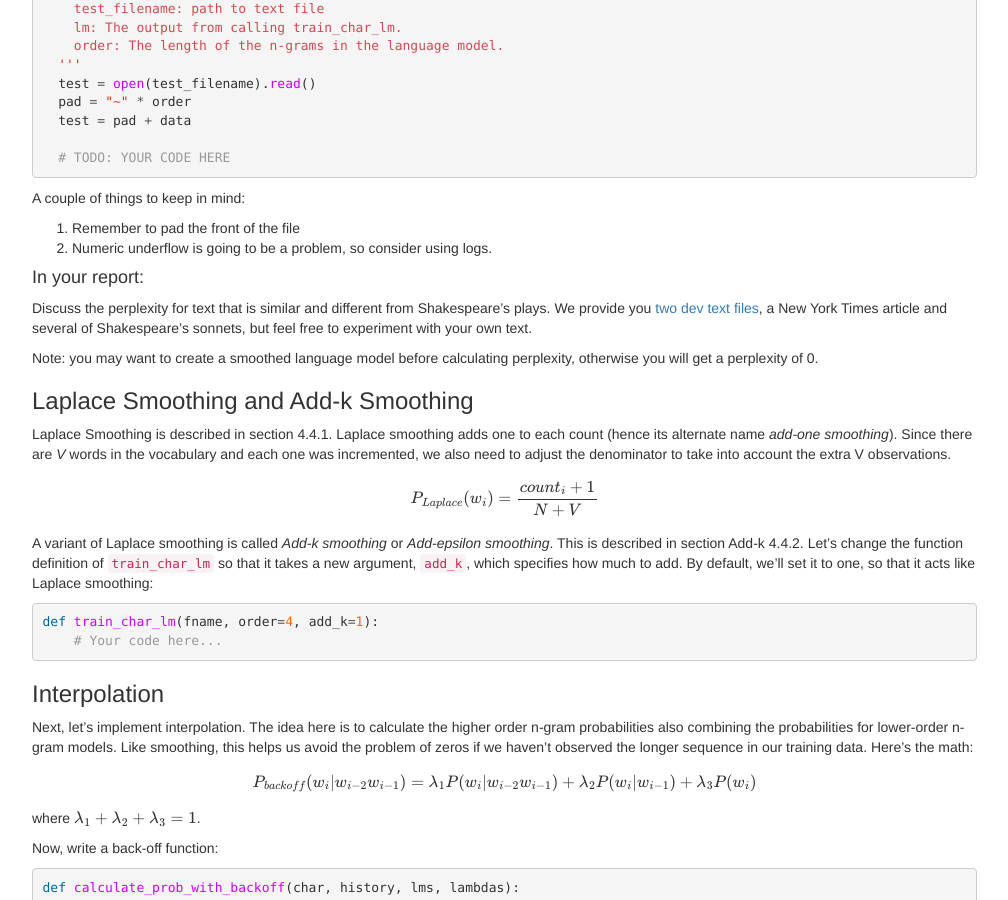
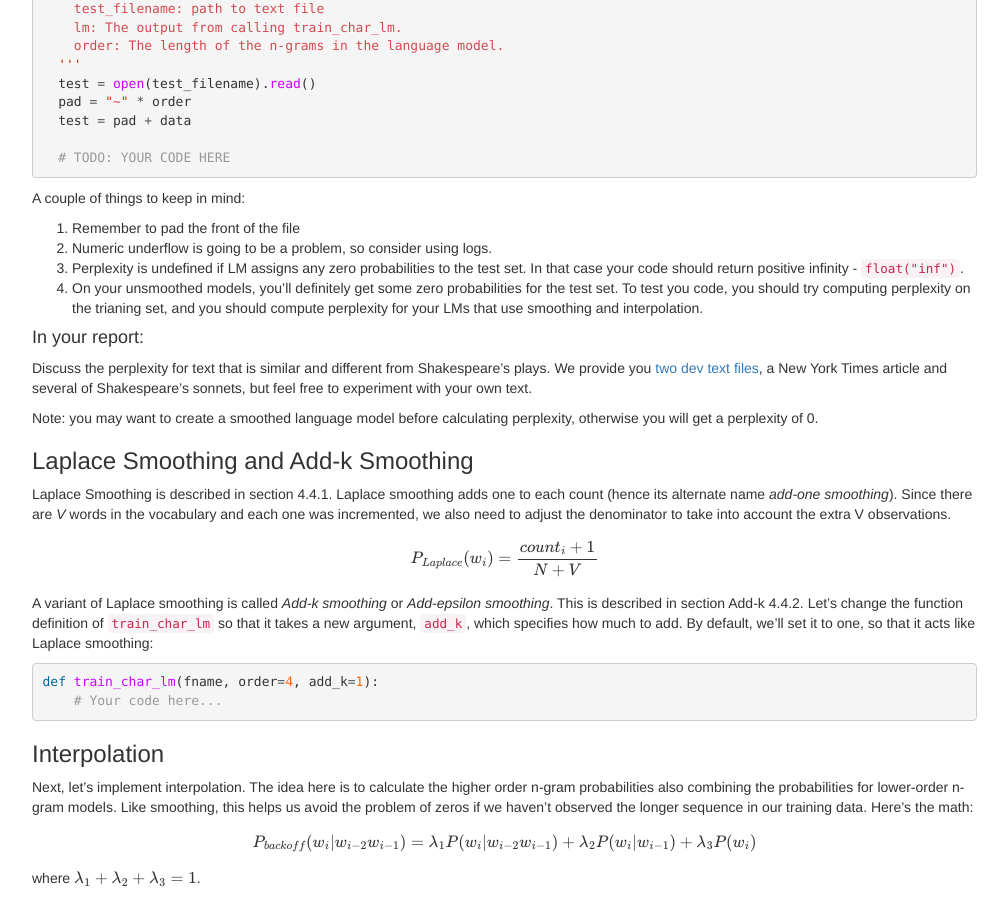
Before and after one commit to computational-linguistics-class/computational-linguistics-class.github.io, a Jekyll site: the page built from assignment5.md, in a window 1280 px wide and 900 px high, scrolled down 5608 px. Shown: the whole window, without its empty margins (233-1241 px from the left). Built offline with Jekyll 4.4.1, drawn with Linux system fonts in a browser that asks for light colours; nearby versions of some CDN libraries; formulas are drawn with MathJax 3; a script that is not in the unit is left out.

Commit message:
Perplexity details

```diff
--- a/assignment5.md
+++ b/assignment5.md
@@ -358,6 +358,8 @@ A couple of things to keep in mind:
 
 1. Remember to pad the front of the file
 2. Numeric underflow is going to be a problem, so consider using logs.
+3. Perplexity is undefined if LM assigns any zero probabilities to the test set. In that case your code should return positive infinity - `float("inf")`.
+4. On your unsmoothed models, you'll definitely get some zero probabilities for the test set.  To test you code, you should try computing perplexity on the trianing set, and you should compute perplexity for your LMs that use smoothing and interpolation.
 
 
 #### In your report:
```
